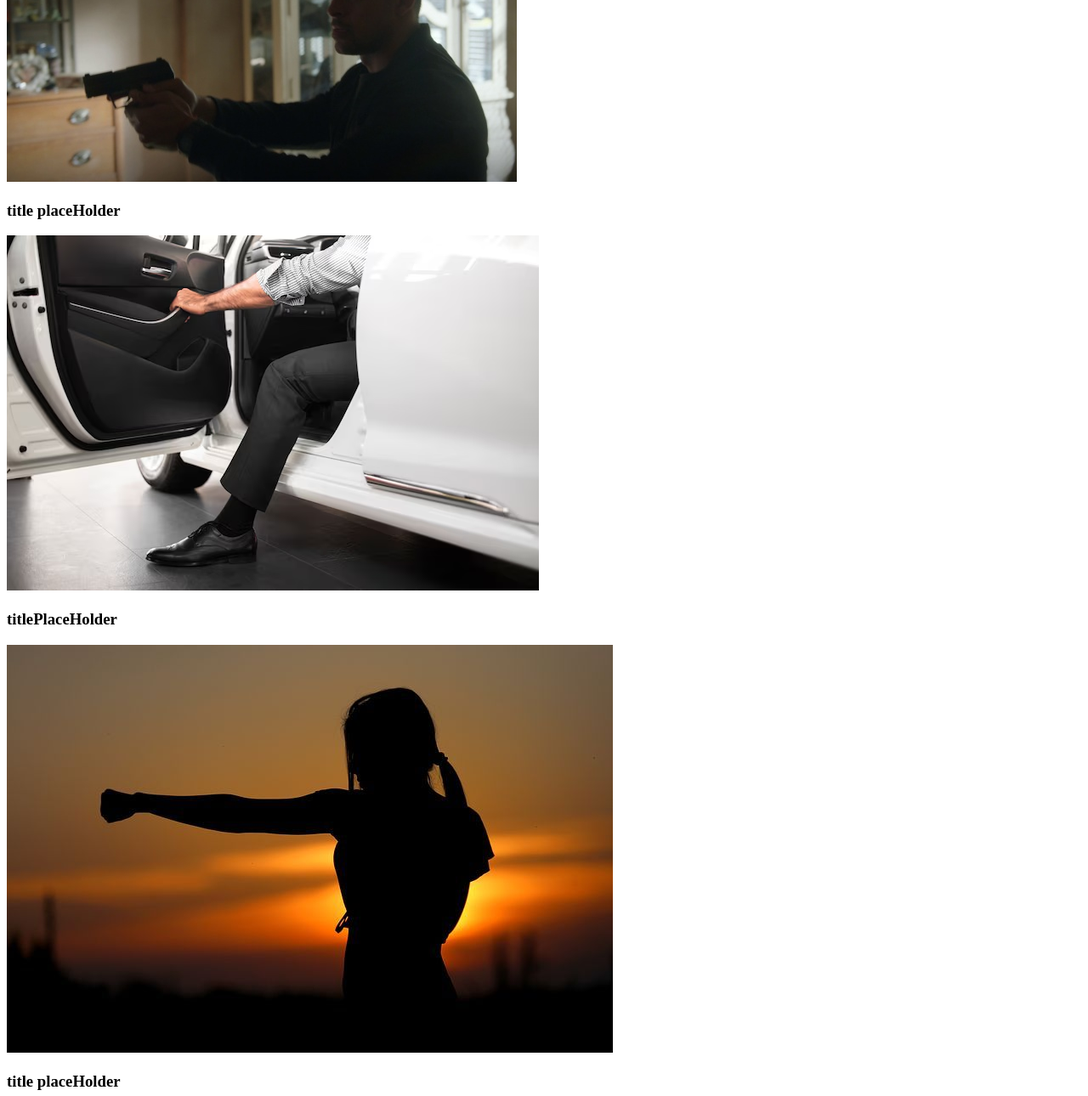
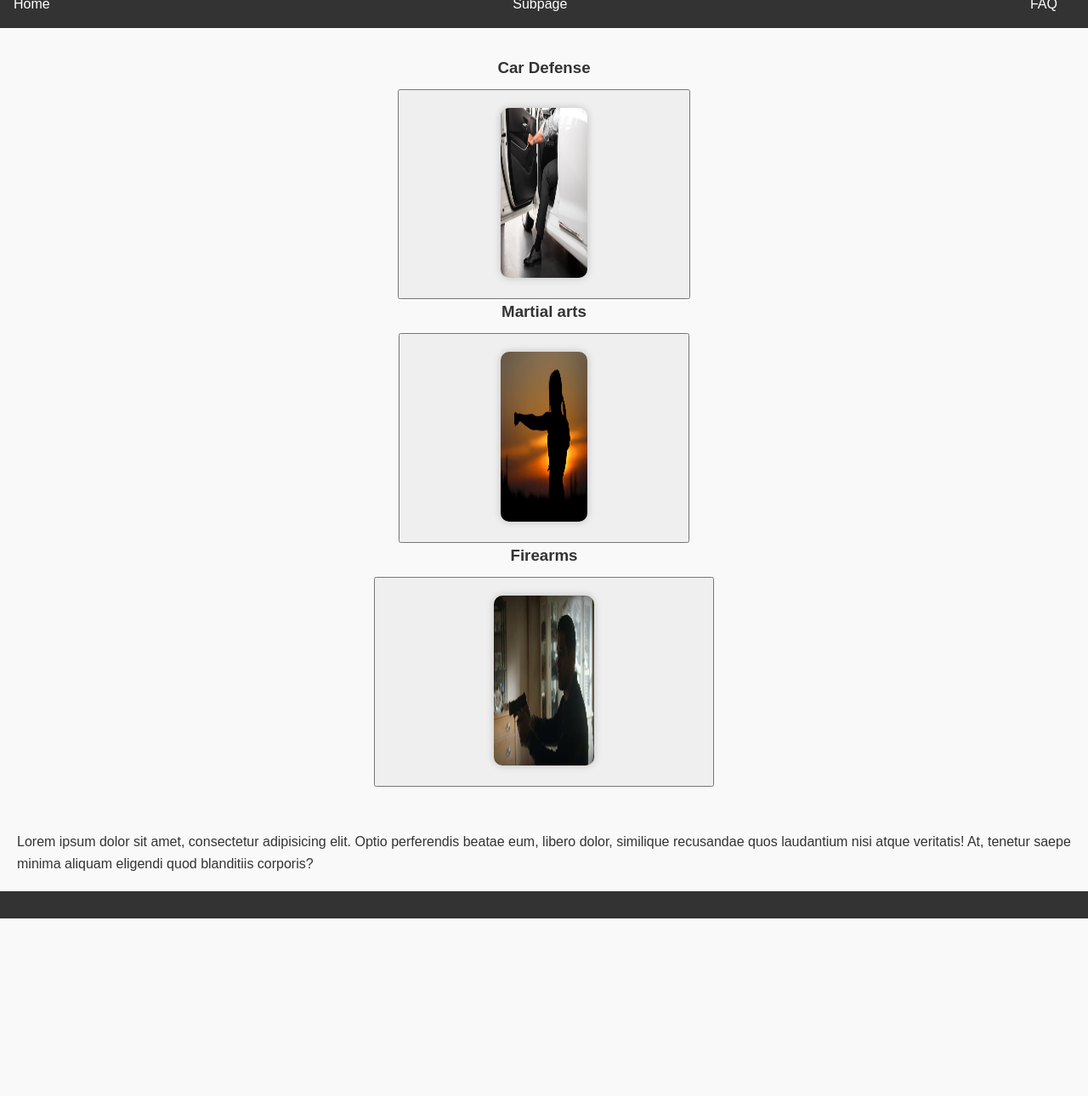
Before and after one commit to Lukidom/WD131, a plain HTML site: page Final-project/index.html in a window 1280 px wide. Shown: the part 132-1422 px from the top of the page at 85% size. After the commit the page ends 1213 px from the top, so only its background shows below. Drawn offline with Linux system fonts and the light colour scheme.

Commit message:
new commit

```diff
--- a/Final-project/faq.html
+++ b/Final-project/faq.html
@@ -7,9 +7,13 @@
     <title>Faq</title>
 </head>
 <header>
-    <img id="logo" src="styles/600px-NCISS16E03_03.jpg" alt="">
-    <link rel="stylesheet" href="index.html">
-    <link rel="stylesheet" href="subpage.html">
+    <nav>
+        <ul>
+            <li><a href="index.html">Home</a></li>
+            <li><a href="subpage.html">Subpage</a></li>
+            <li><a href="faq.html">FAQ</a></li>
+        </ul>
+    </nav>
 </header>
 <body>
     <main>
--- a/Final-project/final-project.js
+++ b/Final-project/final-project.js
@@ -0,0 +1,33 @@
+const carButton = document.getElementById('car-button');
+const martialartButton = document.getElementById('martialart-button');
+const gunguyButton = document.getElementById('gunguy-button');
+
+// Add event listeners to the buttons
+carButton.addEventListener('click', () => {
+    // Create a new window with the paragraph of information
+    const carInfoWindow = window.open('', 'Car Defense', 'width=400,height=200');
+    carInfoWindow.document.write('<p>Car defense information goes here...</p>');
+});
+
+martialartButton.addEventListener('click', () => {
+    const martialartInfoWindow = window.open('', 'Martial Arts', 'width=400,height=200');
+    martialartInfoWindow.document.write('<p>Martial arts information goes here...</p>');
+});
+
+gunguyButton.addEventListener('click', () => {
+    const gunguyInfoWindow = window.open('', 'Firearms', 'width=400,height=200');
+    gunguyInfoWindow.document.write('<p>Firearms information goes here...</p>');
+});
+
+
+
+// Get the image elements
+const images = document.querySelectorAll('main img');
+
+// Add an event listener to each image
+images.forEach((image) => {
+  image.addEventListener('click', () => {
+    // Open a new window with the image URL
+    window.open(image.src, '_blank', 'width=800,height=600');
+  });
+});
--- a/Final-project/index.html
+++ b/Final-project/index.html
@@ -6,34 +6,39 @@
     <meta name="viewport" content="width=device-width, initial-scale=1.0">
     <title>Document</title>
 </head>
+<body>
     <header>
-    <img id="logo" src="styles/600px-NCISS16E03_03.jpg" alt="">
-    <link rel="stylesheet" href="subpage.html">
-    <link rel="stylesheet" href="faq.html">
+        <img id="logo" src="styles/257f4d7d849b4a54a23d25a8d2dc461a-free.png" alt="">
+        <nav>
+            <ul>
+                <li><a href="index.html">Home</a></li>
+                <li><a href="subpage.html">Subpage</a></li>
+                <li><a href="faq.html">FAQ</a></li>
+            </ul>
+        </nav>
     </header>
-<body>
     <main>
-        <h3>title placeHolder</h3>
+        <h3>Car Defense</h3>
+        <button id="car-button">
             <img id="carimage" src="styles/elegant-man-testing-new-car_23-2148332968.avif" alt="">
-        <h3>titlePlaceHolder</h3>
+        </button>
+        <h3>Martial arts</h3>
+        <button id="martialart-button">
             <img id="martialartimage" src="styles/selfdefensechick.jpg" alt="">
-        <h3>title placeHolder</h3>
-        <img id="gunguyimage" src="styles/257f4d7d849b4a54a23d25a8d2dc461a-free.png" alt="">
+        </button>
+        <h3>Firearms</h3>
+        <button id="gunguy-button">
+            <img id="gunguyimage" src="styles/600px-NCISS16E03_03.jpg" alt="">
+        </button>
     </main>
-    <P>
-
+    <p>
         Lorem ipsum dolor sit amet, consectetur adipisicing elit. Optio perferendis beatae eum, libero dolor,
         similique recusandae quos laudantium nisi atque veritatis! At,
         tenetur saepe minima aliquam eligendi quod blanditiis corporis?
-
-    </P>
-
+    </p>
+    <footer>
+        <!-- You can add footer content here -->
+    </footer>
+    <script src="final-project.js"></script>
 </body>
-<footer>
-<link rel="stylesheet" href="">
-<link rel="stylesheet" href="">
-</footer>
 </html>
-<script src="final-project.js" modules>
-
-</script>
--- a/Final-project/styles/final-project.css
+++ b/Final-project/styles/final-project.css
@@ -0,0 +1,149 @@
+/* styles/final-project.css */
+
+/* Global Styles */
+
+* {
+    box-sizing: border-box;
+    margin: 0;
+    padding: 0;
+  }
+
+  body {
+    font-family: Arial, sans-serif;
+    line-height: 1.6;
+    color: #333;
+    background-color: #f9f9f9;
+  }
+
+  /* Header Styles */
+
+  header {
+    background-color: #333;
+    color: #fff;
+    padding: 1em;
+    text-align: center;
+  }
+
+  #logo {
+    width: 100px;
+    height: 100px;
+    margin: 0 auto;
+    border-radius: 50%;
+  }
+
+  /* Main Content Styles */
+
+  main {
+    display: flex;
+    flex-direction: column;
+    align-items: center;
+    padding: 2em;
+  }
+
+  h2, h3 {
+    color: #333;
+    margin-bottom: 0.5em;
+  }
+
+  p {
+    margin-bottom: 1em;
+  }
+
+  /* Footer Styles */
+
+  footer {
+    background-color: #333;
+    color: #fff;
+    padding: 1em;
+    text-align: center;
+    clear: both;
+  }
+
+  /* Responsive Design */
+
+  @media only screen and (max-width: 768px) {
+    main {
+      flex-direction: column;
+    }
+  }
+
+  /* Global Styles */
+
+* {
+  box-sizing: border-box;
+  margin: 0;
+  padding: 0;
+}
+
+body {
+  font-family: Arial, sans-serif;
+  line-height: 1.6;
+  color: #333;
+  background-color: #f9f9f9;
+}
+
+header {
+  background-color: #333;
+  color: #fff;
+  padding: 1em;
+  text-align: center;
+}
+
+header img#logo {
+  width: 100px;
+  height: 100px;
+  margin: 0 auto;
+  border-radius: 50%;
+}
+
+nav ul {
+  list-style: none;
+  margin: 0;
+  padding: 0;
+  display: flex;
+  justify-content: space-between;
+}
+
+nav li {
+  margin-right: 20px;
+}
+
+nav a {
+  color: #fff;
+  text-decoration: none;
+}
+
+nav a:hover {
+  color: #ccc;
+}
+
+main {
+  display: flex;
+  flex-wrap: wrap;
+  justify-content: center;
+}
+
+main img {
+  width: 30%;
+  height: 200px;
+  margin: 20px;
+  border-radius: 10px;
+  box-shadow: 0 0 10px rgba(0, 0, 0, 0.2);
+}
+
+h3 {
+  text-align: center;
+  margin-bottom: 10px;
+}
+
+p {
+  margin: 20px;
+}
+
+footer {
+  background-color: #333;
+  color: #fff;
+  padding: 1em;
+  text-align: center;
+  clear: both;
+}
--- a/Final-project/subpage.html
+++ b/Final-project/subpage.html
@@ -7,9 +7,13 @@
     <title>ASD</title>
 </head>
 <header>
-    <img id="logo" src="styles/600px-NCISS16E03_03.jpg" alt="">
-    <link rel="stylesheet" href="subpage.html">
-    <link rel="stylesheet" href="index.html">
+    <nav>
+        <ul>
+            <li><a href="index.html">Home</a></li>
+            <li><a href="subpage.html">Subpage</a></li>
+            <li><a href="faq.html">FAQ</a></li>
+        </ul>
+    </nav>
 </header>
 <body>
     <main>
```
Also changed, not shown: Recipes/index.html (+6 -24 lines), Recipes/main.js (+17 -0 lines). Lines whose indentation alone changed are shown as unchanged.
